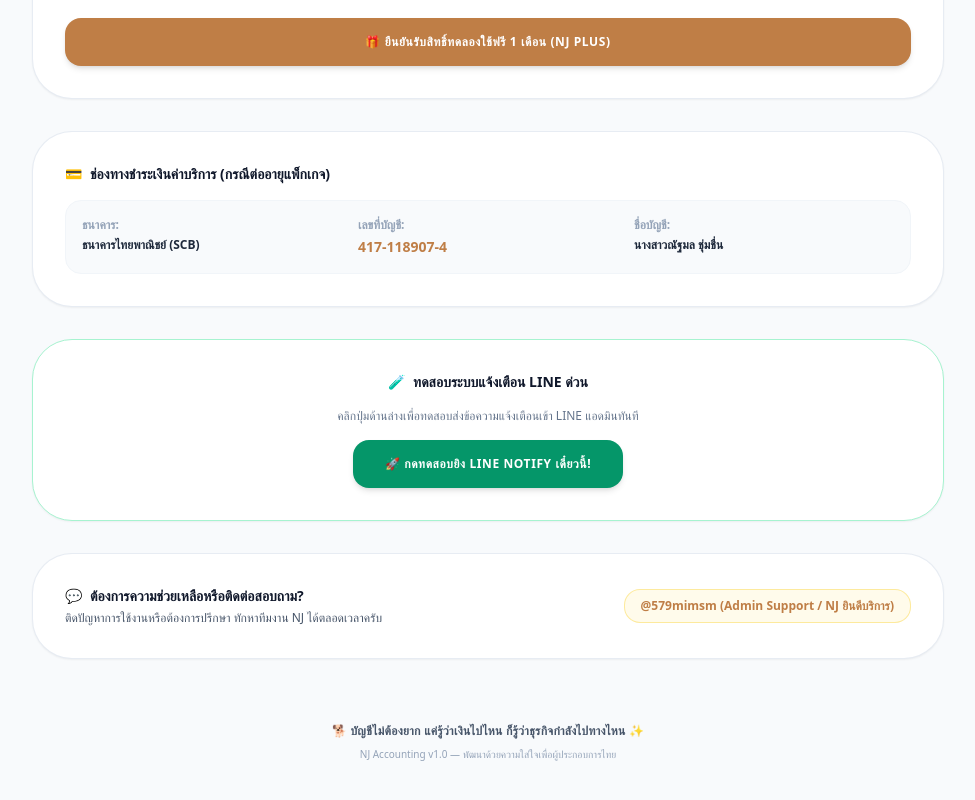
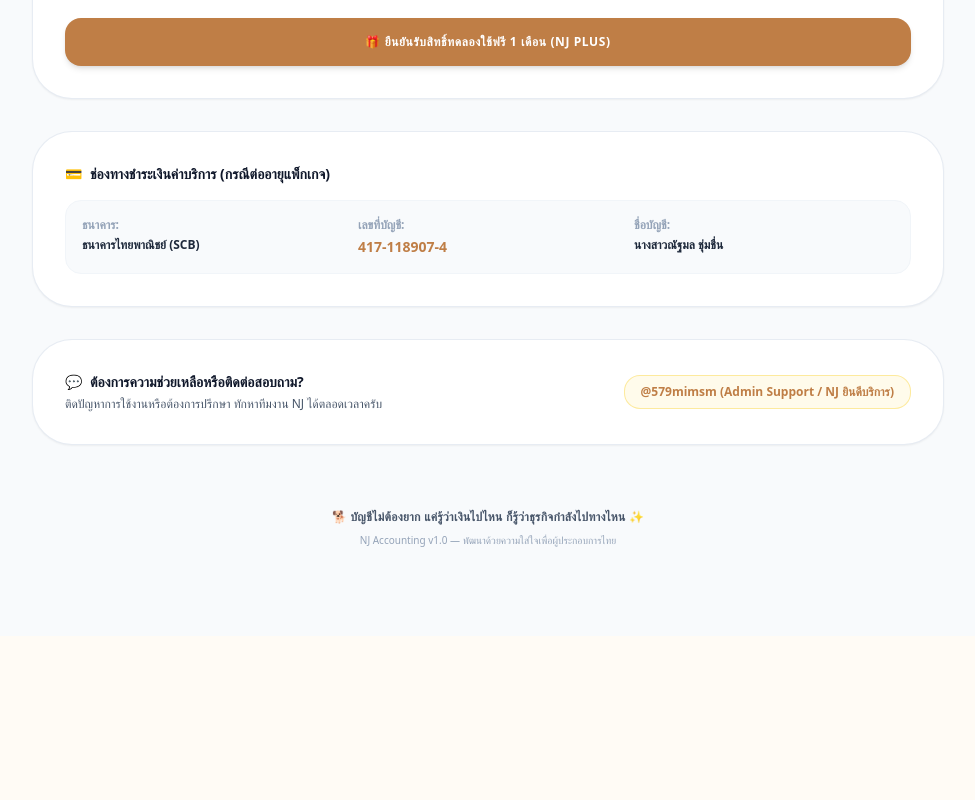
Before and after one commit to suisut21-source/nj-accounting-v4, a Next.js app: page /pricing in a window 1280 px wide. Shown: the part 1064-1864 px from the top of the page, without its empty margins (280-1255 px from the left). After the commit the page ends 1700 px from the top, so only its background shows below. Built offline with nearby package versions, Linux system fonts and the light colour scheme; no server answers.

Commit message:
update pricing submit with line notify and remove test button

```diff
--- a/app/pricing/page.tsx
+++ b/app/pricing/page.tsx
@@ -108,7 +108,7 @@
       return;
     }
 
-    // 🚀 เพิ่มโค้ดส่วนนี้เพื่อส่งแจ้งเตือนเข้า LINE แอดมินอัตโนมัติ
+    // 🚀 ส่งแจ้งเตือนเข้า LINE แอดมินอัตโนมัติเมื่อลูกค้ากดสมัครจริง
     try {
       await fetch('/api/notify-line', {
         method: 'POST',
@@ -425,41 +425,7 @@
           </div>
         </div>
       </div>
-{/* 🧪 ปุ่มทดสอบยิง LINE Notify ด่วน */}
-      <div className="bg-white p-6 sm:p-8 rounded-[2.5rem] shadow-sm border border-emerald-200 text-center space-y-4">
-        <h3 className="font-black text-sm text-slate-900 flex items-center justify-center gap-2">
-          <span>🧪</span> ทดสอบระบบแจ้งเตือน LINE ด่วน
-        </h3>
-        <p className="text-xs text-slate-500">คลิกปุ่มด้านล่างเพื่อทดสอบส่งข้อความแจ้งเตือนเข้า LINE แอดมินทันที</p>
-        <button
-          type="button"
-          onClick={async () => {
-            try {
-              const res = await fetch('/api/notify-line', {
-                method: 'POST',
-                headers: { 'Content-Type': 'application/json' },
-                body: JSON.stringify({
-                  shopName: shopName || 'ร้านทดสอบ NJ',
-                  packageName: selectedPlan,
-                  phone: shopPhone || '0812345678'
-                })
-              });
-              const result = await res.json();
-              if (result.success) {
-                alert('🎉 ส่งข้อความทดสอบเข้า LINE สำเร็จแล้ว! ลองเช็คมือถือดูครับ');
-              } else {
-                alert('⚠️ ส่งไม่สำเร็จ: ' + JSON.stringify(result));
-              }
-            } catch (err) {
-              console.error(err);
-              alert('❌ เกิดข้อผิดพลาดในการเชื่อมต่อ API');
-            }
-          }}
-          className="w-full sm:w-auto px-8 py-4 text-xs font-black uppercase tracking-wider rounded-2xl shadow-md transition hover:bg-emerald-700 text-white cursor-pointer bg-emerald-600"
-        >
-          🚀 กดทดสอบยิง LINE Notify เดี๋ยวนี้!
-        </button>
-      </div>
+
       {/* Support Contact */}
       <div className="bg-white p-6 sm:p-8 rounded-[2.5rem] shadow-sm border border-slate-200/80 flex flex-col md:flex-row justify-between items-start md:items-center gap-4">
         <div>
```
